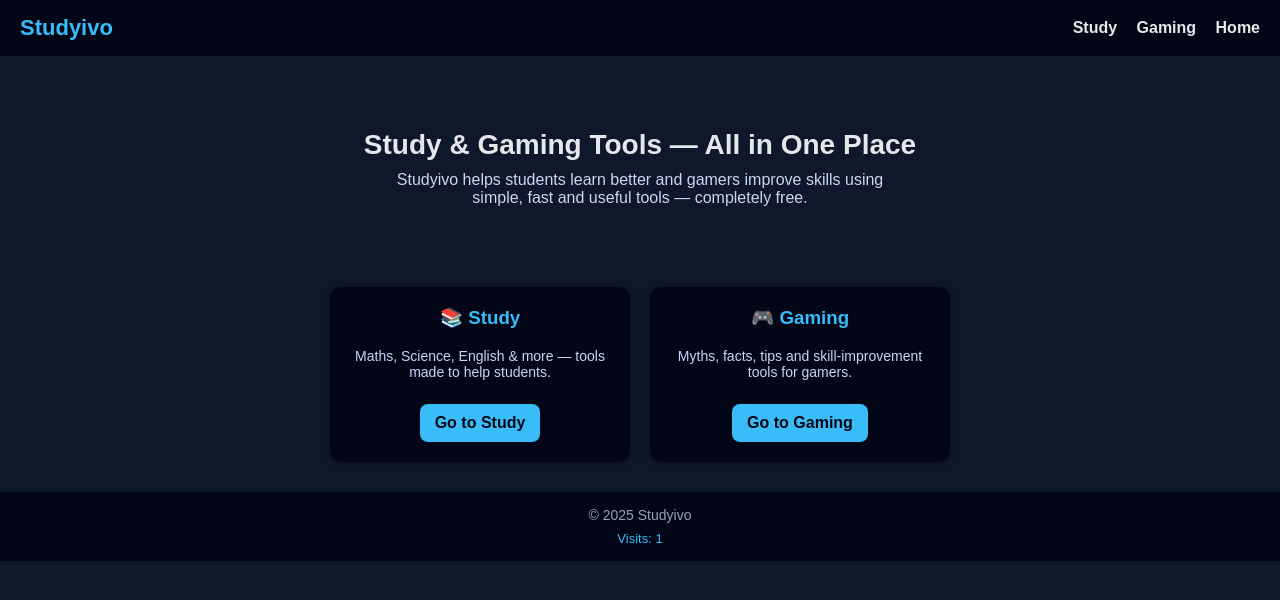
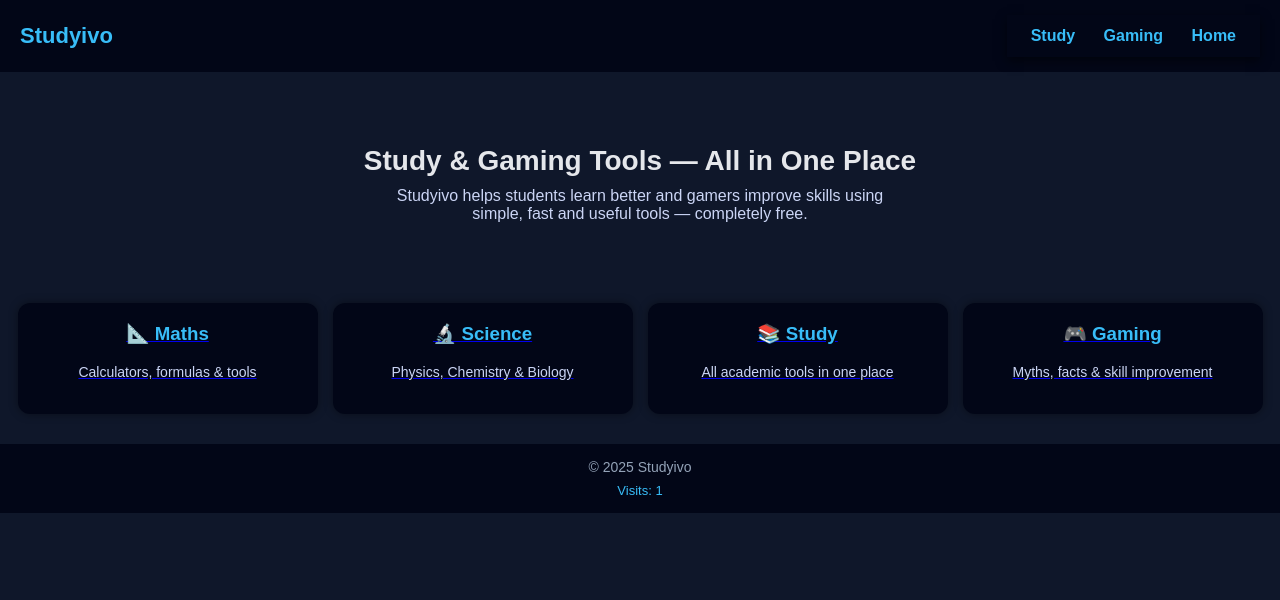
Before and after one commit to Flashongit/Studyivo, a plain HTML site: page index.html in a window 1280 px wide. Drawn offline with Linux system fonts and the light colour scheme.

Commit message:
Enhance navbar and card section in index.html
Added a sticky navbar and improved card layout.

```diff
--- a/index.html
+++ b/index.html
@@ -105,6 +105,33 @@
       font-size: 13px;
       color: #38bdf8;
     }
+ /* Navbar upgrade */
+nav {
+  position: sticky;
+  top: 0;
+  z-index: 1000;
+  background: #020617;
+  padding: 12px;
+  box-shadow: 0 4px 10px rgba(0,0,0,0.5);
+}
+
+nav a {
+  color: #38bdf8;
+  margin: 0 12px;
+  text-decoration: none;
+  font-weight: bold;
+}
+
+nav a:hover {
+  text-decoration: underline;
+  }
+    .card-container{
+  display: grid;
+  grid-template-columns: repeat(auto-fit, minmax(220px, 1fr));
+  gap: 20px;
+  padding: 30px 20px;
+  justify-items: center;
+        }
   </style>
 </head>
 
@@ -127,19 +154,29 @@
     </p>
   </section>
 
-  <section class="sections">
-    <div class="card">
-      <h3>📚 Study</h3>
-      <p>Maths, Science, English & more — tools made to help students.</p>
-      <a href="study.html">Go to Study</a>
-    </div>
+ <div class="card-container">
 
-    <div class="card">
-      <h3>🎮 Gaming</h3>
-      <p>Myths, facts, tips and skill-improvement tools for gamers.</p>
-      <a href="gaming.html">Go to Gaming</a>
-    </div>
-  </section>
+  <a class="card" href="maths.html">
+    <h3>📐 Maths</h3>
+    <p>Calculators, formulas & tools</p>
+  </a>
+
+  <a class="card" href="science.html">
+    <h3>🔬 Science</h3>
+    <p>Physics, Chemistry & Biology</p>
+  </a>
+
+  <a class="card" href="study.html">
+    <h3>📚 Study</h3>
+    <p>All academic tools in one place</p>
+  </a>
+
+  <a class="card" href="gaming.html">
+    <h3>🎮 Gaming</h3>
+    <p>Myths, facts & skill improvement</p>
+  </a>
+
+ </div>
 
   <footer>
     <div>© 2025 Studyivo</div>
```
